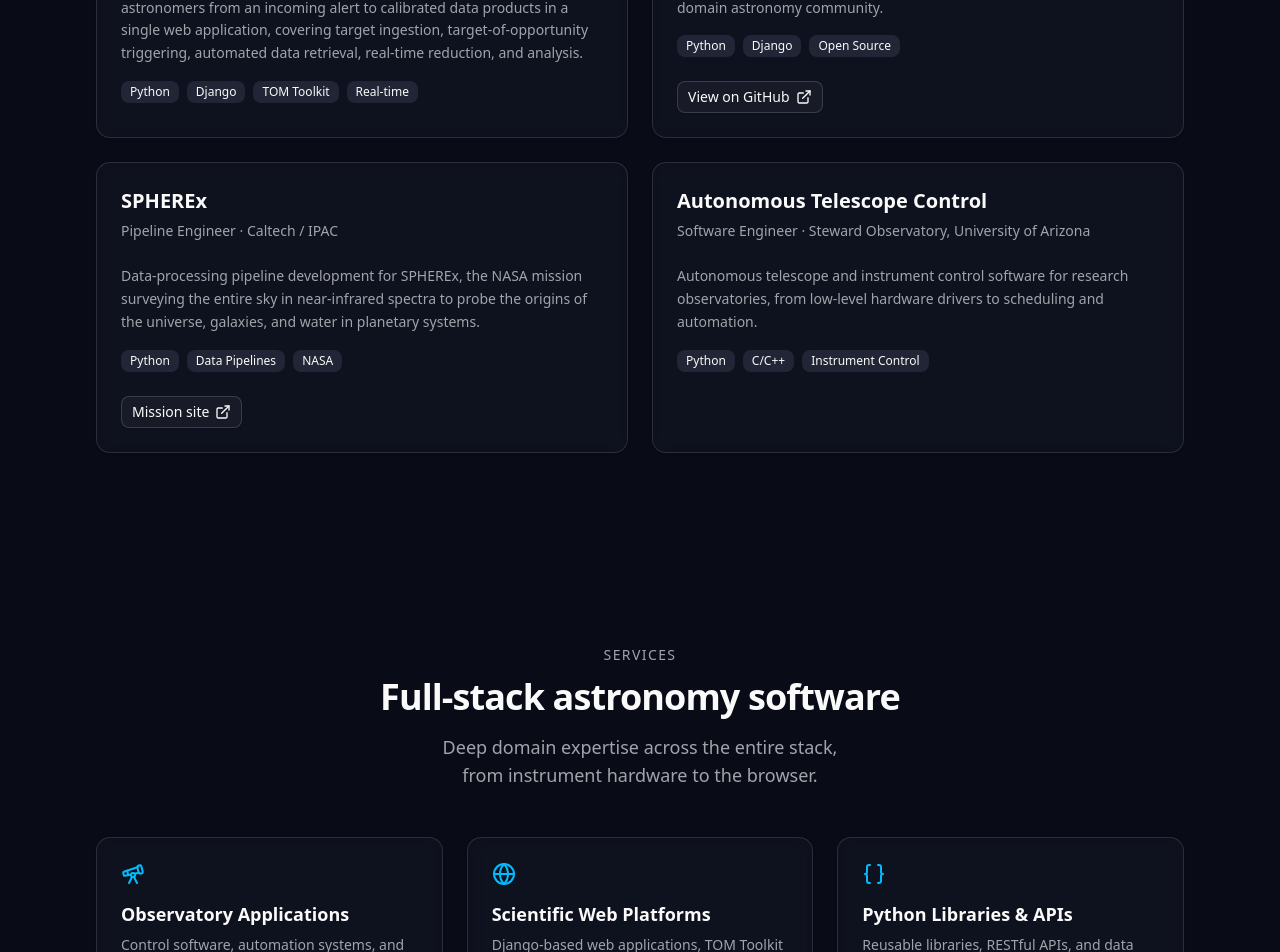
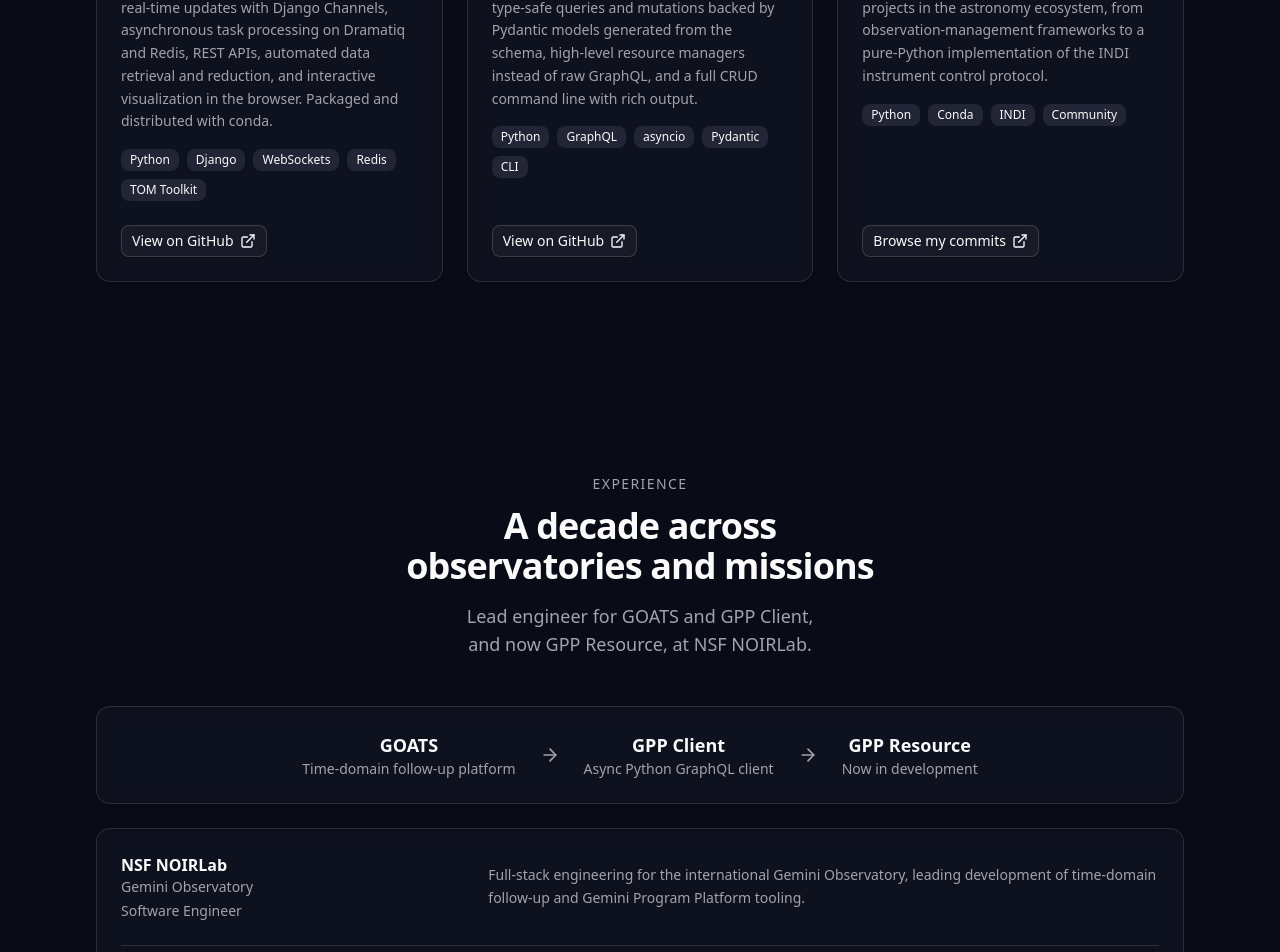
Before and after one commit to sidereal-software/sidereal-software.github.io, a React (Vite) app: page / in a window 1280 px wide. Shown: the part 1240-2192 px from the top of the page. Built offline with nearby package versions, Linux system fonts and the light colour scheme.

Commit message:
feat(site): rework projects into stack-focused cards and add experience section

```diff
--- a/src/App.tsx
+++ b/src/App.tsx
@@ -2,6 +2,7 @@
 import { SiteHeader } from '@/components/site-header'
 import { Starfield } from '@/components/starfield'
 import { Contact } from '@/components/sections/contact'
+import { Experience } from '@/components/sections/experience'
 import { Founder } from '@/components/sections/founder'
 import { Hero } from '@/components/sections/hero'
 import { Projects } from '@/components/sections/projects'
@@ -15,6 +16,7 @@
       <main className="relative z-10">
         <Hero />
         <Projects />
+        <Experience />
         <Services />
         <Founder />
         <Contact />
--- /dev/null
+++ b/src/components/sections/experience.tsx
@@ -0,0 +1,96 @@
+import { ArrowRight } from 'lucide-react'
+
+import { SectionHeading } from '@/components/section-heading'
+import { Card, CardContent } from '@/components/ui/card'
+import { Separator } from '@/components/ui/separator'
+
+const leadProjects = [
+  { name: 'GOATS', descriptor: 'Time-domain follow-up platform' },
+  { name: 'GPP Client', descriptor: 'Async Python GraphQL client' },
+  { name: 'GPP Resource', descriptor: 'Now in development' },
+]
+
+const experience = [
+  {
+    org: 'NSF NOIRLab',
+    detail: 'Gemini Observatory',
+    role: 'Software Engineer',
+    summary:
+      'Full-stack engineering for the international Gemini Observatory, leading development of time-domain follow-up and Gemini Program Platform tooling.',
+  },
+  {
+    org: 'Caltech / IPAC',
+    detail: 'California Institute of Technology',
+    role: 'Software Engineer',
+    summary:
+      "Developed data-processing pipelines for NASA's SPHEREx all-sky spectral survey mission.",
+  },
+  {
+    org: 'Steward Observatory',
+    detail: 'University of Arizona',
+    role: 'Software Engineer',
+    summary:
+      'Built autonomous telescope and instrument control software for research observatories.',
+  },
+]
+
+export function Experience() {
+  return (
+    <section
+      id="experience"
+      className="mx-auto max-w-6xl scroll-mt-16 px-4 py-24 sm:px-6 lg:px-8">
+      <SectionHeading
+        eyebrow="Experience"
+        title="A decade across observatories and missions"
+        description="Lead engineer for GOATS and GPP Client, and now GPP Resource, at NSF NOIRLab."
+      />
+
+      <Card className="bg-card/60 mb-6 backdrop-blur-sm">
+        <CardContent>
+          <div className="flex flex-col items-center justify-center gap-4 md:flex-row md:gap-6">
+            {leadProjects.map((project, index) => (
+              <div
+                key={project.name}
+                className="flex flex-col items-center gap-4 md:flex-row md:gap-6">
+                {index > 0 && (
+                  <ArrowRight
+                    className="text-muted-foreground size-5 rotate-90 md:rotate-0"
+                    aria-hidden="true"
+                  />
+                )}
+                <div className="text-center">
+                  <div className="font-display text-lg font-semibold">{project.name}</div>
+                  <div className="text-muted-foreground text-sm">
+                    {project.descriptor}
+                  </div>
+                </div>
+              </div>
+            ))}
+          </div>
+        </CardContent>
+      </Card>
+
+      <Card className="bg-card/60 backdrop-blur-sm">
+        <CardContent>
+          <ul>
+            {experience.map((job, index) => (
+              <li key={job.org}>
+                {index > 0 && <Separator className="my-6" />}
+                <div className="grid grid-cols-1 gap-2 md:grid-cols-[1fr_2fr] md:gap-8">
+                  <div>
+                    <h3 className="font-display font-semibold">{job.org}</h3>
+                    <p className="text-muted-foreground text-sm">{job.detail}</p>
+                    <p className="text-muted-foreground mt-1 text-sm">{job.role}</p>
+                  </div>
+                  <p className="text-muted-foreground text-sm leading-relaxed md:self-center">
+                    {job.summary}
+                  </p>
+                </div>
+              </li>
+            ))}
+          </ul>
+        </CardContent>
+      </Card>
+    </section>
+  )
+}
--- a/src/components/sections/founder.tsx
+++ b/src/components/sections/founder.tsx
@@ -40,8 +40,8 @@
             <div className="text-muted-foreground space-y-4 text-sm leading-relaxed">
               <p>
                 Dan is a software engineer at NSF NOIRLab supporting the international
-                Gemini Observatory, where he is the lead engineer of GOATS, Gemini's
-                platform for rapid time-domain and multi-messenger follow-up.
+                Gemini Observatory, where he has been the lead engineer for GOATS, the GPP
+                Client, and now GPP Resource.
               </p>
               <p>
                 Before NOIRLab, he built data-processing pipelines for NASA's SPHEREx
--- a/src/components/sections/projects.tsx
+++ b/src/components/sections/projects.tsx
@@ -15,7 +15,6 @@
 interface Project {
   name: string
   role: string
-  org: string
   description: string
   tags: string[]
   link?: { href: string; label: string }
@@ -25,36 +24,26 @@
   {
     name: 'GOATS',
     role: 'Lead Engineer',
-    org: 'NSF NOIRLab / Gemini Observatory',
     description:
-      'The Gemini Observation and Analysis of Targets System: an end-to-end platform for time-domain and multi-messenger astronomy. GOATS takes astronomers from an incoming alert to calibrated data products in a single web application, covering target ingestion, target-of-opportunity triggering, automated data retrieval, real-time reduction, and analysis.',
-    tags: ['Python', 'Django', 'TOM Toolkit', 'Real-time'],
+      'Full-stack platform engineering: a Django and TOM Toolkit backend, WebSocket-driven real-time updates with Django Channels, asynchronous task processing on Dramatiq and Redis, REST APIs, automated data retrieval and reduction, and interactive visualization in the browser. Packaged and distributed with conda.',
+    tags: ['Python', 'Django', 'WebSockets', 'Redis', 'TOM Toolkit'],
+    link: { href: 'https://github.com/gemini-hlsw/goats', label: 'View on GitHub' },
   },
   {
-    name: 'TOM Toolkit',
-    role: 'Contributor',
-    org: 'Open Source',
+    name: 'GPP Client',
+    role: 'Lead Engineer',
     description:
-      'An open-source framework for building Target and Observation Manager systems, powering follow-up observation workflows across the time-domain astronomy community.',
-    tags: ['Python', 'Django', 'Open Source'],
-    link: { href: 'https://github.com/TOMToolkit/tom_base', label: 'View on GitHub' },
+      'An asynchronous Python client and CLI that makes a complex GraphQL API pain-free: type-safe queries and mutations backed by Pydantic models generated from the schema, high-level resource managers instead of raw GraphQL, and a full CRUD command line with rich output.',
+    tags: ['Python', 'GraphQL', 'asyncio', 'Pydantic', 'CLI'],
+    link: { href: 'https://github.com/gemini-hlsw/gpp-client', label: 'View on GitHub' },
   },
   {
-    name: 'SPHEREx',
-    role: 'Pipeline Engineer',
-    org: 'Caltech / IPAC',
+    name: 'Open Source',
+    role: 'Contributor',
     description:
-      'Data-processing pipeline development for SPHEREx, the NASA mission surveying the entire sky in near-infrared spectra to probe the origins of the universe, galaxies, and water in planetary systems.',
-    tags: ['Python', 'Data Pipelines', 'NASA'],
-    link: { href: 'https://spherex.caltech.edu', label: 'Mission site' },
-  },
-  {
-    name: 'Autonomous Telescope Control',
-    role: 'Software Engineer',
-    org: 'Steward Observatory, University of Arizona',
-    description:
-      'Autonomous telescope and instrument control software for research observatories, from low-level hardware drivers to scheduling and automation.',
-    tags: ['Python', 'C/C++', 'Instrument Control'],
+      'Conda packaging, bug fixes, and enhancements across many open-source projects in the astronomy ecosystem, from observation-management frameworks to a pure-Python implementation of the INDI instrument control protocol.',
+    tags: ['Python', 'Conda', 'INDI', 'Community'],
+    link: { href: 'https://github.com/davner', label: 'Browse my commits' },
   },
 ]
 
@@ -66,16 +55,14 @@
       <SectionHeading
         eyebrow="Projects"
         title="Software running under real skies"
-        description="Current and past work spanning alert-driven follow-up platforms, mission data pipelines, and autonomous observatory control."
+        description="Selected work, focused on the engineering: the stacks, the architecture, and the code."
       />
-      <div className="grid grid-cols-1 gap-6 md:grid-cols-2">
+      <div className="grid grid-cols-1 gap-6 md:grid-cols-2 lg:grid-cols-3">
         {projects.map((project) => (
           <Card key={project.name} className="bg-card/60 backdrop-blur-sm">
             <CardHeader>
               <CardTitle className="font-display text-xl">{project.name}</CardTitle>
-              <CardDescription>
-                {project.role} · {project.org}
-              </CardDescription>
+              <CardDescription>{project.role}</CardDescription>
             </CardHeader>
             <CardContent className="flex-1 space-y-4">
               <p className="text-muted-foreground text-sm leading-relaxed">
--- a/src/components/site-header.tsx
+++ b/src/components/site-header.tsx
@@ -13,6 +13,7 @@
 
 const navLinks = [
   { href: '#projects', label: 'Projects' },
+  { href: '#experience', label: 'Experience' },
   { href: '#services', label: 'Services' },
   { href: '#about', label: 'About' },
   { href: '#contact', label: 'Contact' },
```
